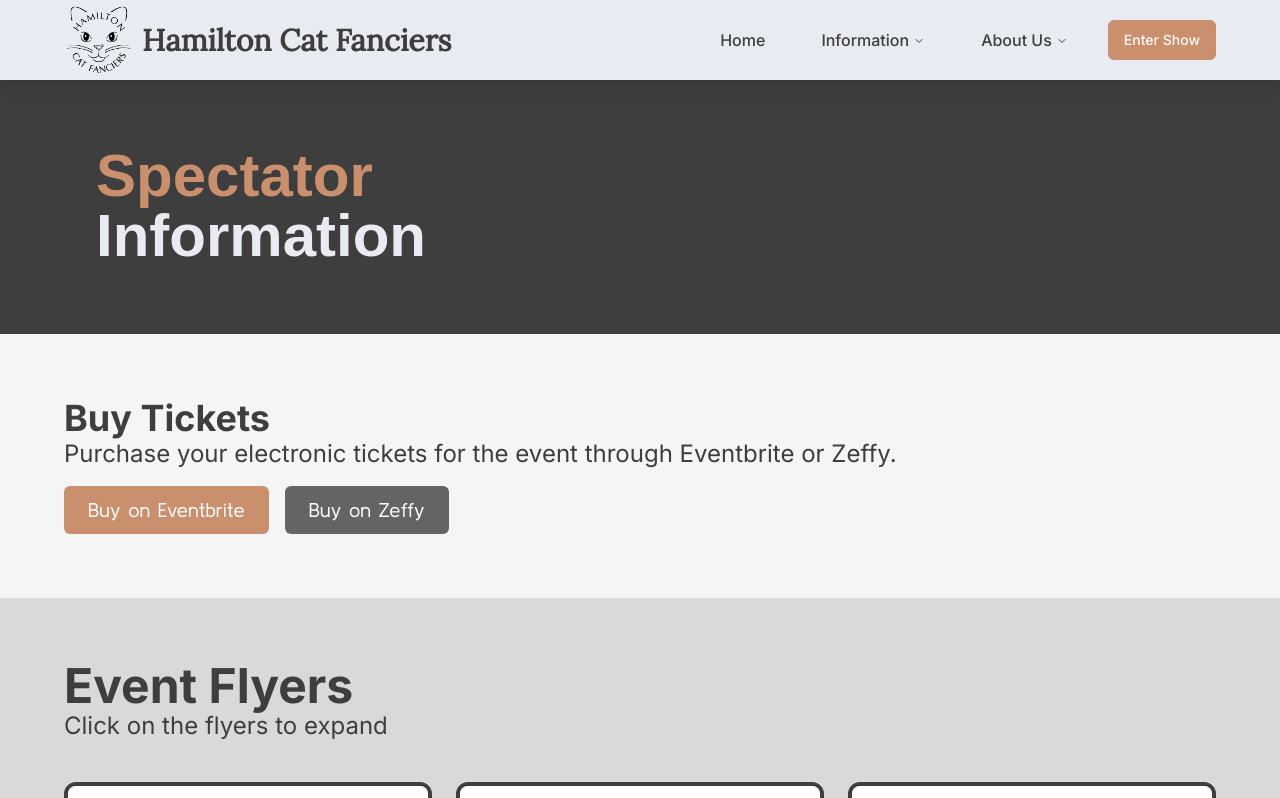
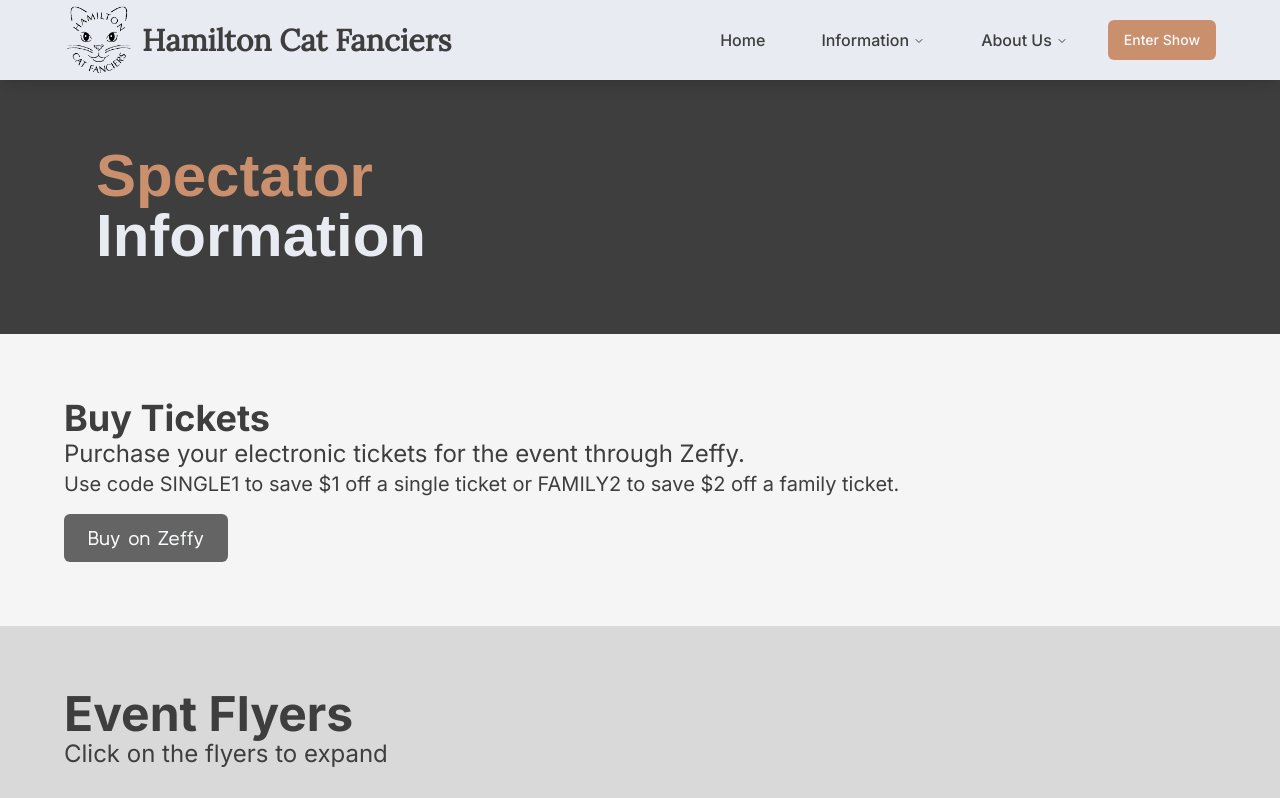
Before and after one commit to Sateral/hcf, a Next.js app: page /spectator-information in a window 1280 px wide. Shown: the top 798 px of the page. Built offline with nearby package versions, Linux system fonts and the light colour scheme; a web font is replaced by a local one.

Commit message:
Update Ancaster 2026 ticket copy and fix nested anchor nav links

```diff
--- a/app/(Information)/spectator-information/page.tsx
+++ b/app/(Information)/spectator-information/page.tsx
@@ -26,23 +26,14 @@ const Page = () => {
               Buy Tickets
             </h2>
             <p className="text-2xl">
-              Purchase your electronic tickets for the event through Eventbrite
-              or Zeffy.
+              Purchase your electronic tickets for the event through Zeffy.
+            </p>
+            <p className="text-xl">
+              Use code SINGLE1 to save $1 off a single ticket or FAMILY2 to
+              save $2 off a family ticket.
             </p>
           </div>
           <div className="flex flex-row gap-4">
-            <Button
-              className="p-6 shrink-0"
-              onClick={() =>
-                window.open(
-                  currentShow.ticketing.eventbrite,
-                  '_blank'
-                )
-              }
-            >
-              <p className="font-kulim sm:text-xl text-lg">Buy on Eventbrite</p>
-            </Button>
-
             <Button
               className="p-6 shrink-0 bg-[#646464] hover:bg-[#3E3E3E]"
               onClick={() =>
--- a/components/Navbar.tsx
+++ b/components/Navbar.tsx
@@ -110,11 +110,9 @@ const Navbar = () => {
           <NavigationMenu className="md:mr-6 mr-2">
             <NavigationMenuList>
               <NavigationMenuItem>
-                <Link href="/">
-                  <NavigationMenuLink className={navigationMenuTriggerStyle()}>
-                    Home
+                <NavigationMenuLink asChild className={navigationMenuTriggerStyle()}>
+                  <Link href="/">Home</Link>
                 </NavigationMenuLink>
-                </Link>
               </NavigationMenuItem>
             </NavigationMenuList>
           </NavigationMenu>
@@ -125,13 +123,15 @@ const Navbar = () => {
                 <NavigationMenuTrigger>Information</NavigationMenuTrigger>
                 <NavigationMenuContent>
                   {navInfo.map((option) => (
-                    <Link key={option.id} href={option.id}>
                     <NavigationMenuLink
+                      key={option.id}
+                      asChild
                       className={navigationMenuTriggerStyle()}
                     >
+                      <Link href={option.id}>
                         {option.title}
+                      </Link>
                     </NavigationMenuLink>
-                    </Link>
                   ))}
                 </NavigationMenuContent>
               </NavigationMenuItem>
@@ -144,13 +144,15 @@ const Navbar = () => {
                 <NavigationMenuTrigger>About Us</NavigationMenuTrigger>
                 <NavigationMenuContent>
                   {navAbout.map((option) => (
-                    <Link key={option.id} href={option.id}>
                     <NavigationMenuLink
+                      key={option.id}
+                      asChild
                       className={navigationMenuTriggerStyle()}
                     >
+                      <Link href={option.id}>
                         {option.title}
+                      </Link>
                     </NavigationMenuLink>
-                    </Link>
                   ))}
                 </NavigationMenuContent>
               </NavigationMenuItem>
--- a/constants/current-show.ts
+++ b/constants/current-show.ts
@@ -1,72 +1,50 @@
 export const currentShow = {
-  year: 2025,
+  year: 2026,
   dates: {
-    display: "Saturday, March 15 & Sunday, March 16 2025",
-    start: "2025-03-15",
-    end: "2025-03-16",
+    display: "Saturday, March 21 & Sunday, March 22 2026",
+    start: "2026-03-21",
+    end: "2026-03-22",
   },
   venue: {
     name: "Ancaster Fairgrounds",
     address: "630 Trinity Rd. (Hwy 52 & HWY 2)",
   },
   ticketing: {
-    eventbrite:
-      "https://www.eventbrite.ca/e/hamilton-cat-fanciers-cat-show-tickets-1204219716589?aff=oddtdtcreator",
     zeffy:
-      "https://www.zeffy.com/en-CA/ticketing/ancaster-cat-show--2025?fbclid=IwY2xjawIXbx5leHRuA2FlbQIxMAABHQfeg9VYZjqIyePBsHTmR8vTGjZ_xe9GmGUvqSEENM4tdRMPTCBP1GzPZA_aem_Hi6NZ7rBgeuLlq5tovJpIA",
+      "https://www.zeffy.com/en-CA/ticketing/ancaster-cat-show--2026",
   },
   coupon: {
-    image: "/2025-03/HCF_web coupon 2025 revised.jpg",
-    pdf: "/2025-03/HCF_web coupon 2025.pdf",
+    image: "/2026-03/HCF 2026 discount.jpg",
+    pdf: "/2026-03/2026 HCF show flyer.pdf",
     downloadName: "AdmissionCoupon.pdf",
   },
   flyers: {
     images: [
-      "/2025-03/hcf_2025_flyer revised 1.jpg",
-      "/2025-03/hcf_2025_flyer revised 2.jpg",
-      "/2025-03/HCF event poster 2025.jpg",
-      "/2025-03/HCFevent poster 2025 2.jpg",
+      "/2026-03/HCF poster  2026.jpg",
+      "/2026-03/HCFevent poster 2026 REVISED.jpg",
     ],
-    posterPdf: "/2025-03/hcf_2025_flyer revised judges.pdf",
-    posterDownloadName: "hcf_2025_flyer ENGLISH.pdf",
+    posterPdf: "/2026-03/2026 HCF show flyer.pdf",
+    posterDownloadName: "HCF_show_flyer_2026.pdf",
   },
   vendors: {
-    image: "/2025-03/HCF_vendor list revised.jpg",
-    pdf: "/2025-03/HCF_vendor list - 2025-01-14.pdf",
-    downloadName: "HCF_vendor_list_2025.pdf",
+    image: "/2026-03/HCF_vendor list 2026.jpg",
+    pdf: "/2026-03/HCF_vendor list 2026.jpg",
+    downloadName: "HCF_vendor_list_2026.jpg",
     applicationPdf: "/assets/HAMILTON CAT FANCIERS vendor 2025.pdf",
     applicationDownloadName: "HAMILTON CAT FANCIERS vendor 2025.pdf",
   },
   sponsors: [
     {
-      sponsor: "Wheatley Wares",
-      id: "Sponsoring the BEST OF THE BEST AWARDS",
-      image: "/assets/Wheatley Wares logo.png",
-      link: "https://wheatleywares.com",
-    },
-    {
-      sponsor: "Farmina",
-      id: "Sponsoring 2 judging rings!",
+      sponsor: "Farmina Pet Foods",
+      id: "Premier Sponsor of the Show",
       image: "/2025-03/sponsors/Farmina logo.jpg",
       link: "https://www.farmina.com/ca",
     },
     {
-      sponsor: "Global Pet Foods",
-      id: "Sponsoring 1 judging ring and the Door Prize!",
+      sponsor: "Global Pet Stores",
+      id: "Presentation Ring Sponsor",
       image: "/2025-03/sponsors/GPF logos.png",
       link: "https://globalpetfoods.com",
     },
-    {
-      sponsor: "Village Cat Clinic",
-      id: "Exhibiors' Morning Coffee Sponsor",
-      image: "/2025-03/sponsors/TheCatClinic.png",
-      link: "https://www.thecatclinic.ca/",
-    },
-    {
-      sponsor: "Harlow Blend Pet Foods",
-      id: "Judging Ring Sponsor",
-      image: "/2025-03/sponsors/HarlowBlend.png",
-      link: "https://harlowblend.com",
-    },
   ],
 } as const;
```
Lines whose indentation alone changed are shown as unchanged.
